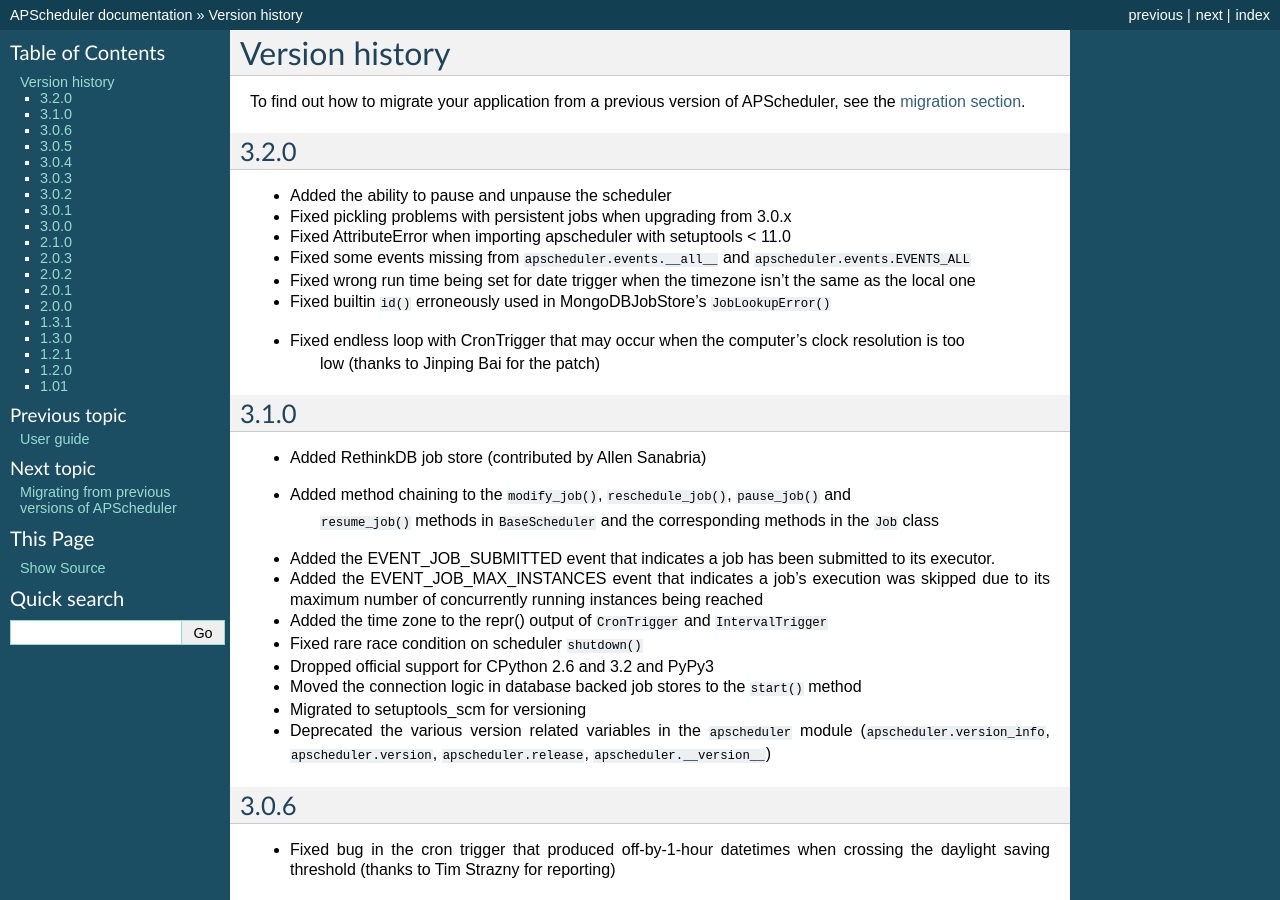
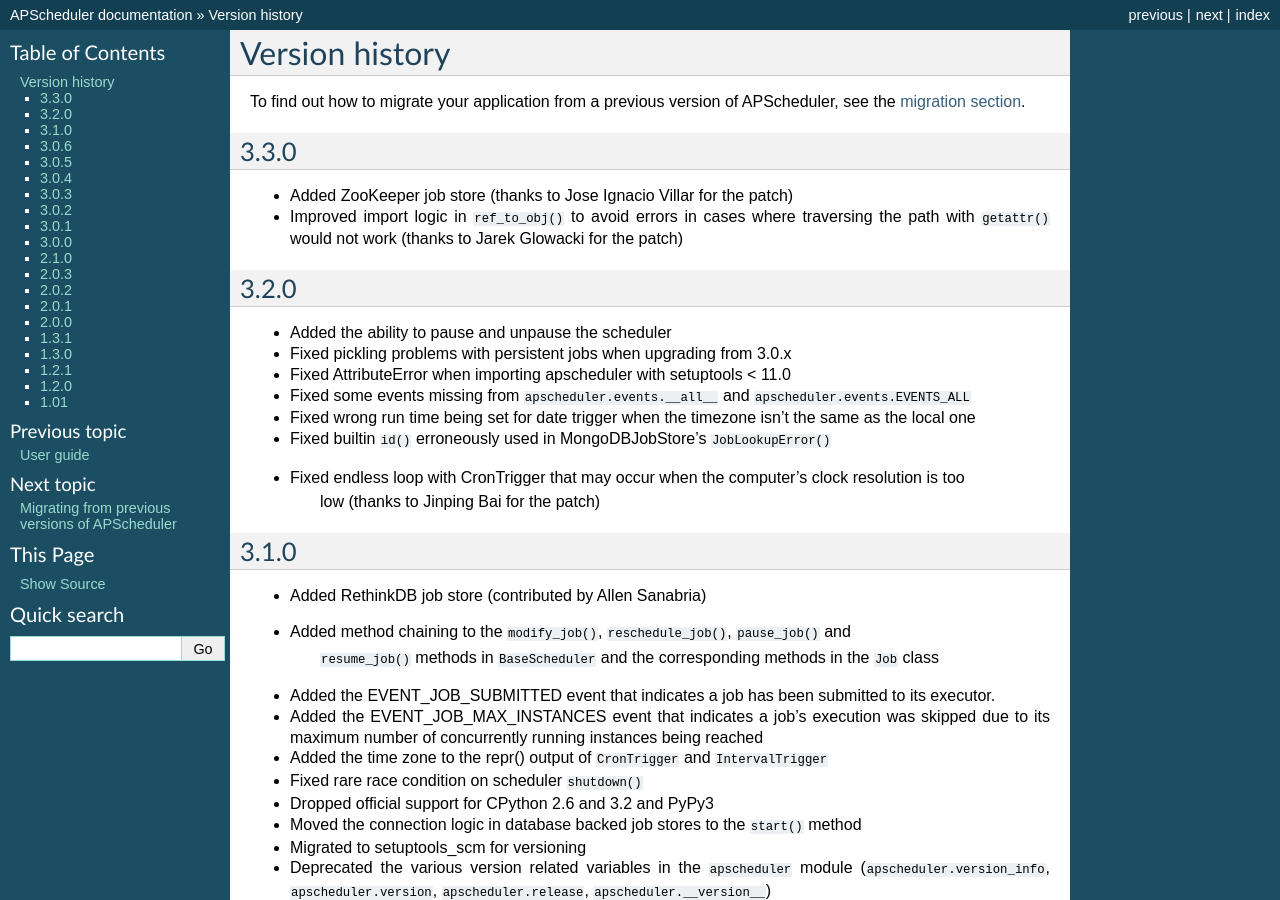
Before and after one commit to agronholm/apscheduler, a Sphinx documentation site: the page built from docs/versionhistory.rst, in a window 1280 px wide and 900 px high. Built offline with Sphinx 7.4.7, drawn with Linux system fonts in a browser that asks for light colours.

Commit message:
Updated version history

```diff
--- a/docs/versionhistory.rst
+++ b/docs/versionhistory.rst
@@ -3,6 +3,15 @@
 
 To find out how to migrate your application from a previous version of
 APScheduler, see the :doc:`migration section <migration>`.
+
+3.3.0
+-----
+
+* Added ZooKeeper job store (thanks to Jose Ignacio Villar for the patch)
+
+* Improved import logic in ``ref_to_obj()`` to avoid errors in cases where traversing the path with
+  ``getattr()`` would not work (thanks to Jarek Glowacki for the patch)
+
 
 3.2.0
 -----
```
